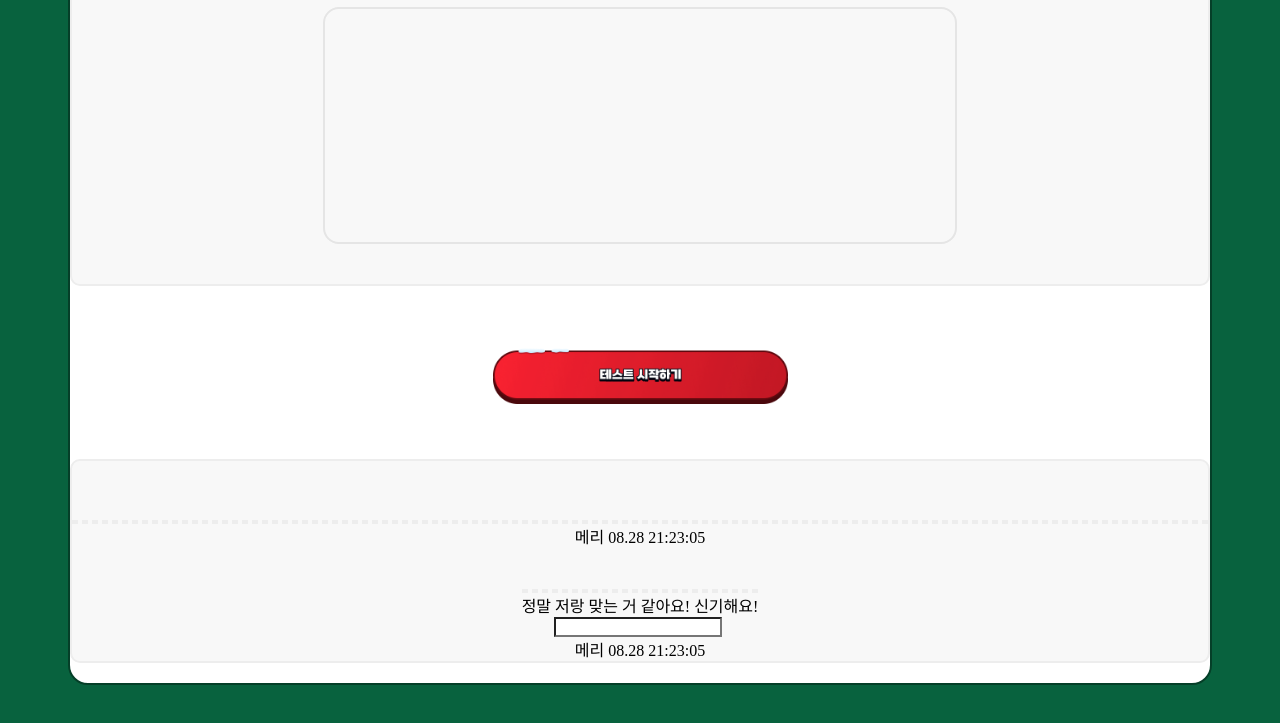
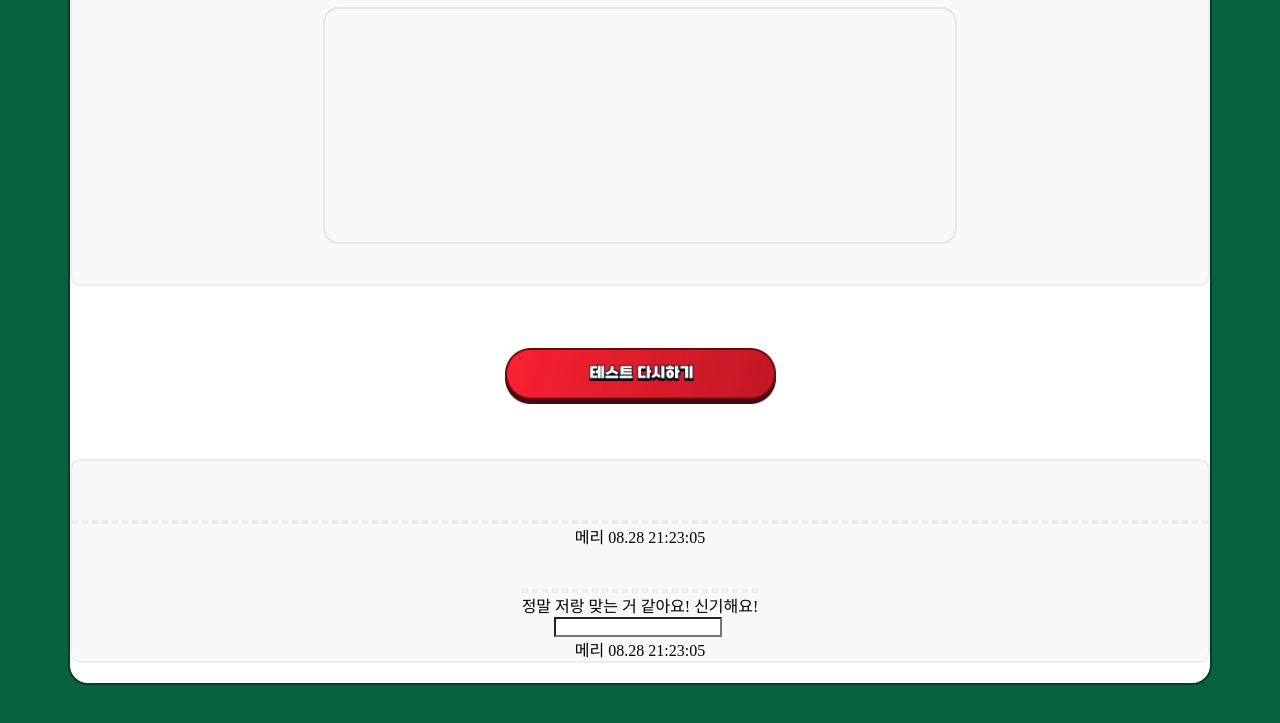
Before and after one commit to MBTImaker/MBTImaker-javascript-frontend, a plain HTML site: page html/result.html in a window 1280 px wide. Shown: the part 2041-2764 px from the top of the page. Drawn offline with Linux system fonts and the light colour scheme; a web font is replaced by a local one.

Commit message:
change restart img

```diff
--- a/css/result.css
+++ b/css/result.css
@@ -454,7 +454,7 @@ block - restart
   height: 56px;
 
   /* background */
-  background-image: url("../imgs/startBtn_Frame88.png");
+  background-image: url("../imgs/restartBtn_Frame134.png");
 
   /* margin */
   margin-top: 42px;
```
Also changed, not shown: imgs/restartBtn_Frame134.png (added).
